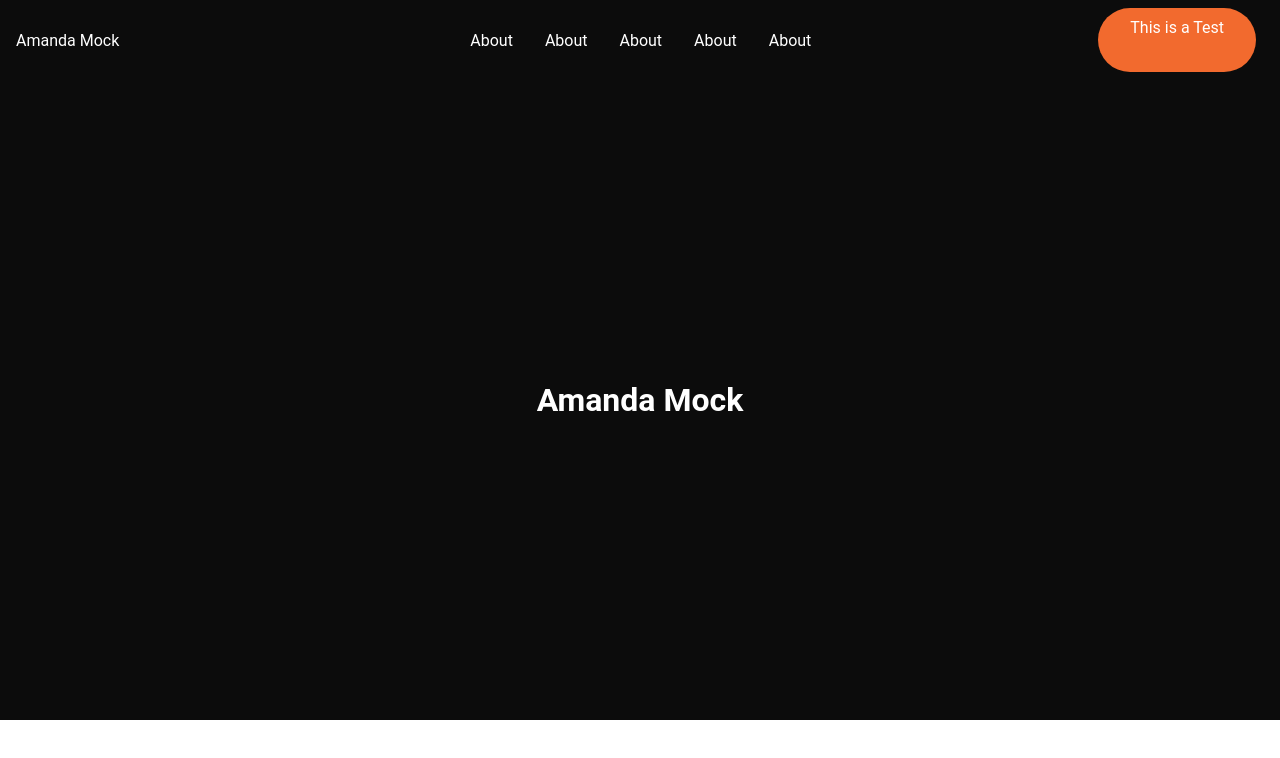
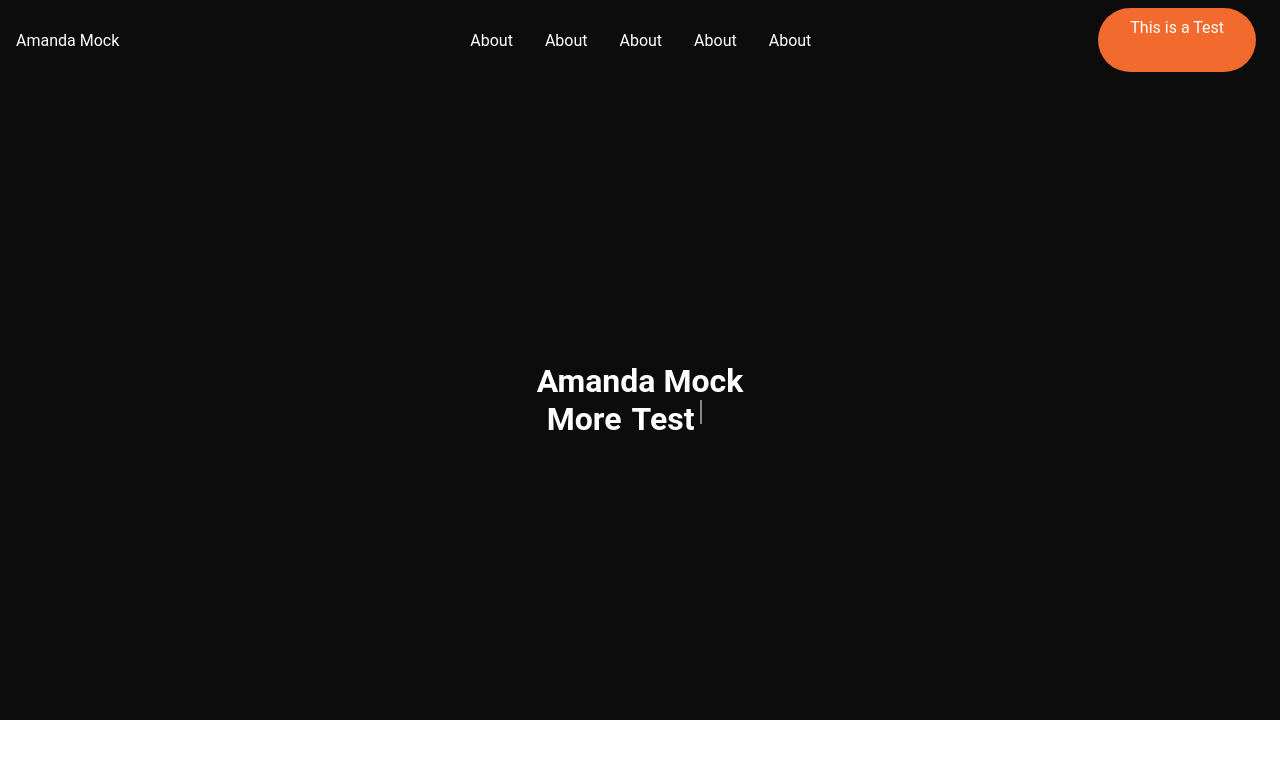
Before and after one commit to AmandaMockandCo/am-com, a Gatsby site: page / in a window 1280 px wide. Shown: the top 758 px of the page. Built offline with nearby package versions, Linux system fonts and the light colour scheme; Gatsby itself is replaced by a stand-in of ours.

Commit message:
Fix it all

```diff
--- a/src/components/Hero.js
+++ b/src/components/Hero.js
@@ -1,6 +1,7 @@
 import React from 'react'
 import styled from 'styled-components'
-import { Button } from './Button'
+import TypeItOut from './TypeItOut'
+
 
 const Hero = () => {
     return (
@@ -13,6 +14,7 @@ const Hero = () => {
                     <HeroH1>
                         Amanda Mock
                     </HeroH1>
+                    <TypeItOut />
                 </HeroItems>
             </HeroContent>
         </HeroContainer>
@@ -40,4 +42,3 @@ const VideoBg = styled.div``
 const HeroContent= styled.div``
 const HeroItems = styled.div``
 const HeroH1 = styled.h1``
-const Herop = styled.p``
--- a/src/components/MyJourney.js
+++ b/src/components/MyJourney.js
@@ -1,6 +1,6 @@
 import React from 'react'
 import styled from 'styled-components'
-import { Button } from './Button'
+
 
 const MyJourney = () => {
     return (
--- /dev/null
+++ b/src/components/TypeItOut.js
@@ -0,0 +1,49 @@
+import React from 'react'
+import styled from 'styled-components'
+
+
+const TypeItOut = () => {
+    return (
+        <TypeContainer>
+                    <TypeH1>
+                        More
+                    </TypeH1>
+                    <TypeWordsHere>Test</TypeWordsHere>
+        </TypeContainer>
+    )
+}
+
+export default TypeItOut
+
+
+const TypeContainer = styled.div`
+    display:flex;
+    width:100%;
+`
+
+const TypeH1 = styled.h1`
+    position:relative;
+    margin-left: 10px;
+`
+
+const TypeWordsHere = styled.h1 `
+    margin-left:10px;
+
+    ::after{
+        content: "";
+        position:absolute;
+        width: 1px;
+        height: 3%;
+        border-right: 2px solid white;
+        margin-left: 5px;
+        animation: blink 0.4s infinite ease;
+    }
+
+    @keyframes blink{
+        0%{
+            opacity:0;
+            }
+        100%{
+            opacity:1;
+        }
+        }`
```
